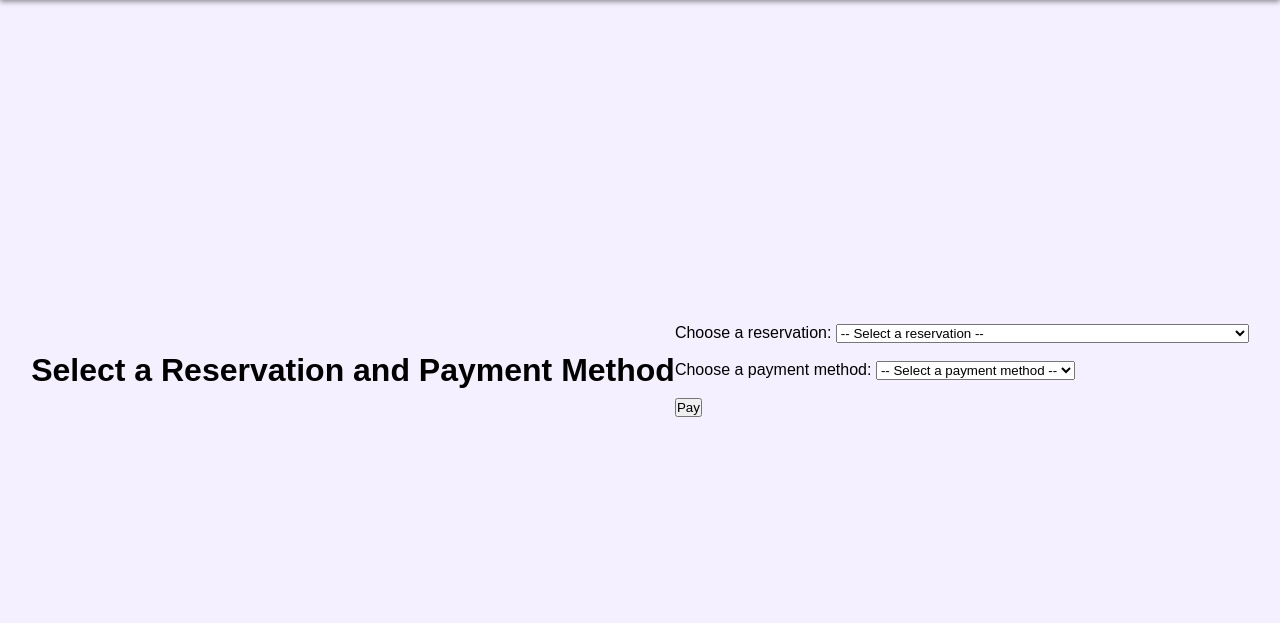
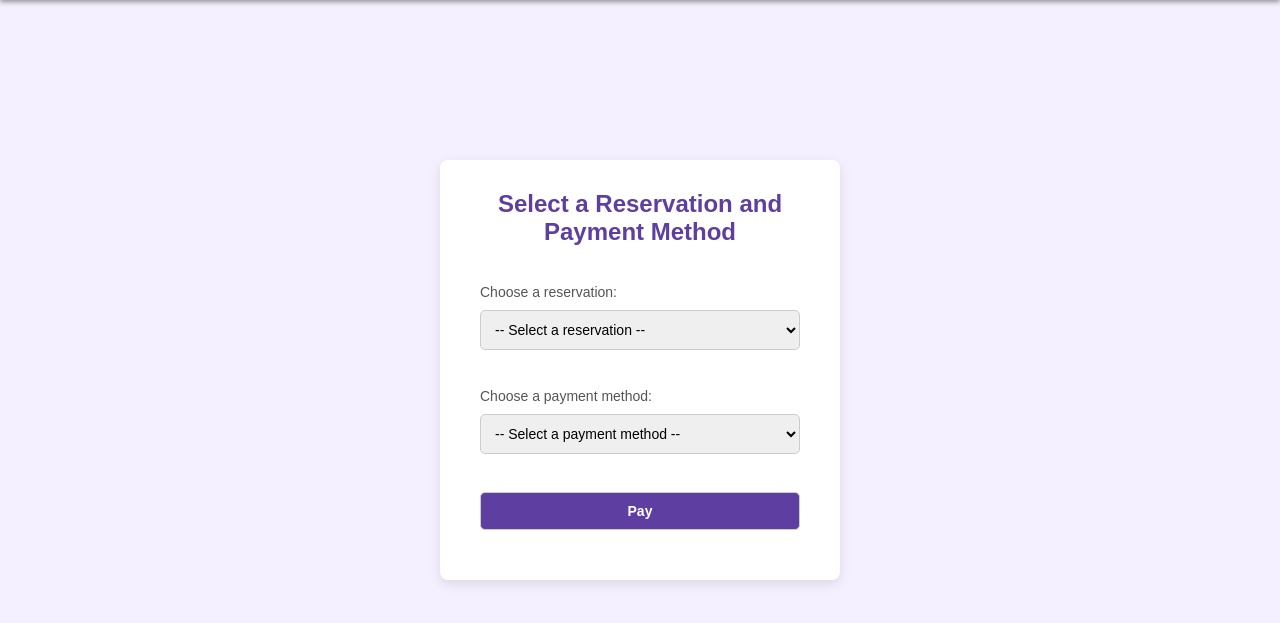
Before and after one commit to TheRefraction/Martine-travels, a PHP site: page /payment.php in a window 1280 px wide. Shown: the part 70-693 px from the top of the page. Run offline with PHP 8.4, Linux system fonts and the light colour scheme; the visitor is signed in with stand-in values (Sample User, id 1); tables that the repository leaves empty or names only in its code hold one stand-in row (values such as "Sample post").

Commit message:
joli page payement qui marche pas :)

```diff
--- a/site/css/style.css
+++ b/site/css/style.css
@@ -211,3 +211,59 @@
 .table_design tbody tr:last-of-type {
     border-bottom: 2px solid #ACFFFC;
 }
+.payment-container {
+    background-color: #ffffff;
+    border-radius: 8px;
+    box-shadow: 0 4px 12px rgba(0, 0, 0, 0.1);
+    padding: 30px 40px;
+    width: 400px;
+    text-align: center;
+}
+
+.payment-container h1 {
+    font-size: 24px;
+    margin-bottom: 20px;
+    color: #5e3ea1;
+}
+
+.payment-container label {
+    display: block;
+    margin-bottom: 10px;
+    text-align: left;
+    font-size: 14px;
+    color: #555555;
+}
+
+.payment-container select,
+.payment-container input[type="submit"] {
+    width: 100%;
+    padding: 10px;
+    margin-bottom: 20px;
+    border: 1px solid #cccccc;
+    border-radius: 5px;
+    font-size: 14px;
+}
+
+.payment-container select:hover,
+.payment-container select:focus,
+.payment-container input[type="submit"]:hover {
+    border-color: #5e3ea1;
+    outline: none;
+}
+
+.payment-container input[type="submit"] {
+    background-color: #5e3ea1;
+    color: #ffffff;
+    font-weight: bold;
+    cursor: pointer;
+    transition: background-color 0.3s ease;
+}
+
+.payment-container input[type="submit"]:hover {
+    background-color: #8f6ce6;
+}
+
+.payment-container p {
+    color: #ff4d4d;
+    font-size: 14px;
+}
--- a/site/payment.php
+++ b/site/payment.php
@@ -46,7 +46,7 @@
     <link href="css/style.css" rel="stylesheet">
 </head>
 <body>
-
+<div class="payment-container">
     <h1>Select a Reservation and Payment Method</h1> <br>
 
     <?php
@@ -216,6 +216,6 @@
     <?php
 }
 ?>
-
+</div>
 </body>
 </html>
```
Lines whose indentation alone changed are shown as unchanged.
